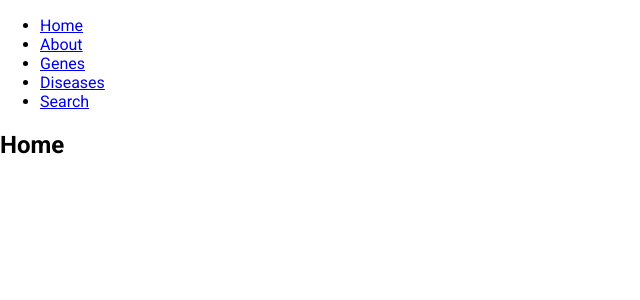
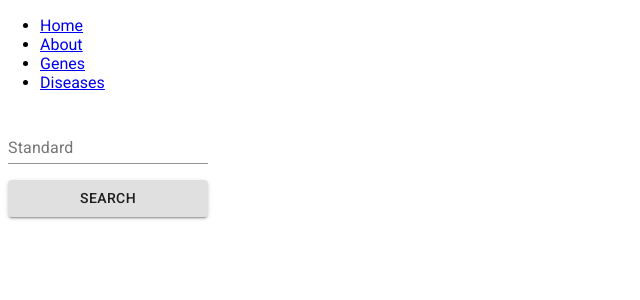
Before and after one commit to rachlin/biolink, a React (Create React App) app in the folder app/client-app/: page / in a window 1280 px wide. Shown: the top 300 px of the page, without its empty margins (0-640 px from the left). Built offline with nearby package versions, Linux system fonts and the light colour scheme.

Commit message:
more clientside refactoring

```diff
--- a/app/client-app/src/App.js
+++ b/app/client-app/src/App.js
@@ -25,9 +25,6 @@ export default function App() {
           <li>
             <Link to="/disease">Diseases</Link>
           </li>
-          <li>
-            <Link to="/search">Search</Link>
-          </li>
         </ul>
 
         <Switch>
@@ -46,11 +43,8 @@ export default function App() {
           <Route path="/disease">
             <Diseases />
           </Route>
-          <Route path="/search">
+          <Route path="/">
             <Search />
-          </Route>
-          <Route path="/">
-            <Home />
           </Route>
         </Switch>
       </div>
@@ -58,10 +52,6 @@ export default function App() {
   );
 }
 
-function Home() {
-  return <h2>Home</h2>;
-}
-
 function About() {
   return <h2>About</h2>;
 }
--- a/app/client-app/src/components/Entities.js
+++ b/app/client-app/src/components/Entities.js
@@ -1,10 +1,8 @@
 import React, { useState, useEffect } from 'react';
-import { Link } from 'react-router-dom';
-
-import { loadEntities } from './functions.js';
-import schema from './schema.js';
 
 import SimpleTable from './Table';
+import { loadEntities } from './functions.js';
+import { sortProperties, convertNameToLink } from './utils.js';
 
 function Entities(props) {
   let title = props.title;
@@ -40,36 +38,6 @@ function Entities(props) {
   );
 }
 
-
-// This orders the columns placing important ones at the front based on the schema
-// allows geneId/diseaseId/geneName/diseaseName to be the first two columns of the table
-function sortProperties(properties, entityType) {
-  var ordered = [].concat(properties)
-
-  schema.forEach((schema_def) => {
-    if (schema_def.entityType === entityType) {
-      schema_def.propertiesOfImportance.forEach((impProp) => {
-        var ind = ordered.indexOf(impProp)
-        ordered.splice(ind, 1)
-        ordered.unshift(impProp);
-      });
-      }
-    });
-
-  return ordered
-}
-
-function convertNameToLink(items, entityType) {
-  schema.forEach((schema_def) => {
-    if (schema_def.entityType === entityType) {
-      items.forEach((item) => {
-        item[schema_def.nameKey] = (<Link to={`/${entityType}/${ item[schema_def.nameKey]}`}>{ item[schema_def.nameKey]}</Link>)
-      })
-    }
-  })
-  return items
-}
-
 const Genes = () => (<Entities title="Genes" entityType="gene"/>)
 const Diseases = () => (<Entities title="Diseases" entityType="disease"/>)
 
--- a/app/client-app/src/components/Search.js
+++ b/app/client-app/src/components/Search.js
@@ -1,42 +1,28 @@
-import React, { useState, useEffect } from 'react';
-import { Switch, Route, Redirect } from "react-router-dom";
+import React from 'react';
+import { makeStyles } from '@material-ui/core/styles';
+import TextField from '@material-ui/core/TextField';
+import Button from '@material-ui/core/Button';
 
-import Gene from "./Gene";
-import { loadGeneInfo } from "./functions.js";
-import { stringify } from 'querystring';
+const useStyles = makeStyles(theme => ({
+  root: {
+    '& > *': {
+      margin: theme.spacing(1),
+      width: 200,
+    },
+  },
+}));
 
 export default function Search() {
-    const [searchValue, setSearchValue] = useState("");
-    const [genes, setGenes] = useState([]);
-    const [diseases, setDiseases] = useState([]);
+  const classes = useStyles();
 
-    // useEffect(() => {
-    //     async function fetchData() {
-    //       const response = await loadGenes(page);
-    //       setGenes(genes.concat(response));
-    //       setGeneData(
-    //         gene_data.concat(
-    //           response.map((geneName) => (
-    //             {
-    //               geneName: geneName
-    //             }))));
-    //     }
-    //     fetchData();
-    //   }, [page]);
-
-
-
-    function redirect (record) {
-        console.log(record)
-        setSearchValue(record)
-        return <Gene />;
-    };
-
-    function filter(value) {
-    }
-
-    return (
-        <div>Search here</div>
-
-    )
+  return (
+    <div>
+        <form className={classes.root} noValidate autoComplete="off">
+        <TextField id="standard-basic" label="Standard" />
+        </form>
+        <div className={classes.root}>
+            <Button variant="contained">Search</Button>
+        </div>
+    </div>
+  );
 }
--- a/app/client-app/src/components/Table.js
+++ b/app/client-app/src/components/Table.js
@@ -1,6 +1,5 @@
 // This file has been adapted from examples in: https://material-ui.com/components/tables/
 import React from 'react';
-import { Link } from "react-router-dom";
 
 import { makeStyles } from '@material-ui/core/styles';
 import Table from '@material-ui/core/Table';
--- a/app/client-app/src/components/functions.js
+++ b/app/client-app/src/components/functions.js
@@ -1,3 +1,5 @@
+// REST API Calls
+
 const allowedEntityTypes = ["gene", "disease"]
 
 async function loadEntities(entityType, page) {
@@ -20,6 +22,24 @@ async function loadEntities(entityType, page) {
             'Content-Type': 'application/json'
         }
     }).then((res) => (res.json())).then((res) => (res["Entities"]));
+
+    return response;
+}
+
+async function loadSearchResults(search) {
+    var url = new URL("http://localhost:5000/search"),
+        params = {
+            "nodeVal": search
+        }
+    Object.keys(params).forEach(key => url.searchParams.append(key, params[key]))
+
+    let response = await fetch(url, {
+        mode: 'cors',
+        credentials: 'same-origin',
+        headers: {
+            'Content-Type': 'application/json'
+        }
+    }).then((res) => (res.json()));
 
     return response;
 }
--- /dev/null
+++ b/app/client-app/src/components/utils.js
@@ -0,0 +1,35 @@
+import React from 'react';
+import { Link } from 'react-router-dom';
+
+import schema from './schema.js';
+
+// This orders the columns placing important ones at the front based on the schema
+// allows geneId/diseaseId/geneName/diseaseName to be the first two columns of the table
+function sortProperties(properties, entityType) {
+    var ordered = [].concat(properties)
+
+    schema.forEach((schema_def) => {
+      if (schema_def.entityType === entityType) {
+        schema_def.propertiesOfImportance.forEach((impProp) => {
+          var ind = ordered.indexOf(impProp)
+          ordered.splice(ind, 1)
+          ordered.unshift(impProp);
+        });
+        }
+      });
+
+    return ordered
+  }
+
+  function convertNameToLink(items, entityType) {
+    schema.forEach((schema_def) => {
+      if (schema_def.entityType === entityType) {
+        items.forEach((item) => {
+          item[schema_def.nameKey] = (<Link to={`/${entityType}/${ item[schema_def.nameKey]}`}>{ item[schema_def.nameKey]}</Link>)
+        })
+      }
+    })
+    return items
+  }
+
+export { sortProperties, convertNameToLink };
```
